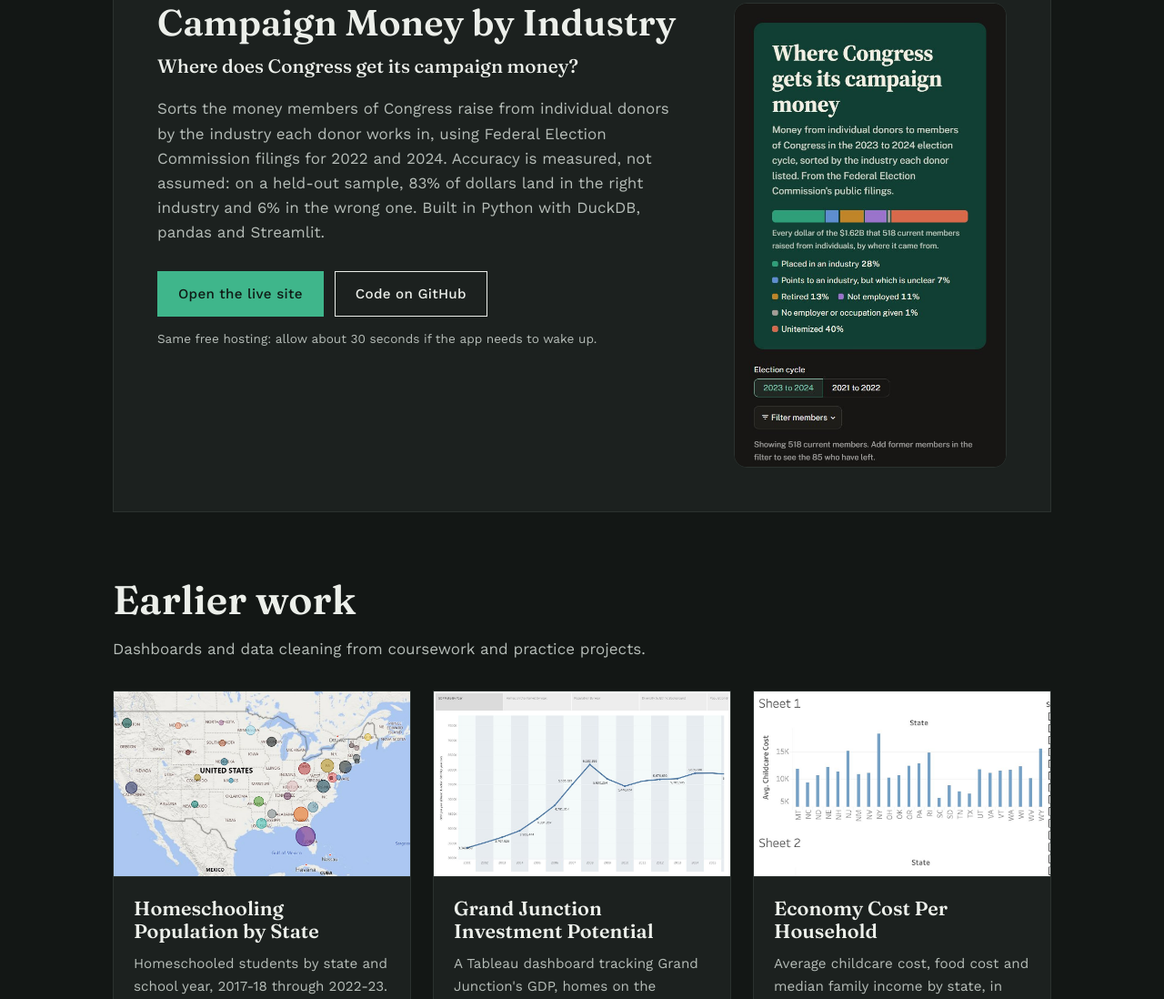
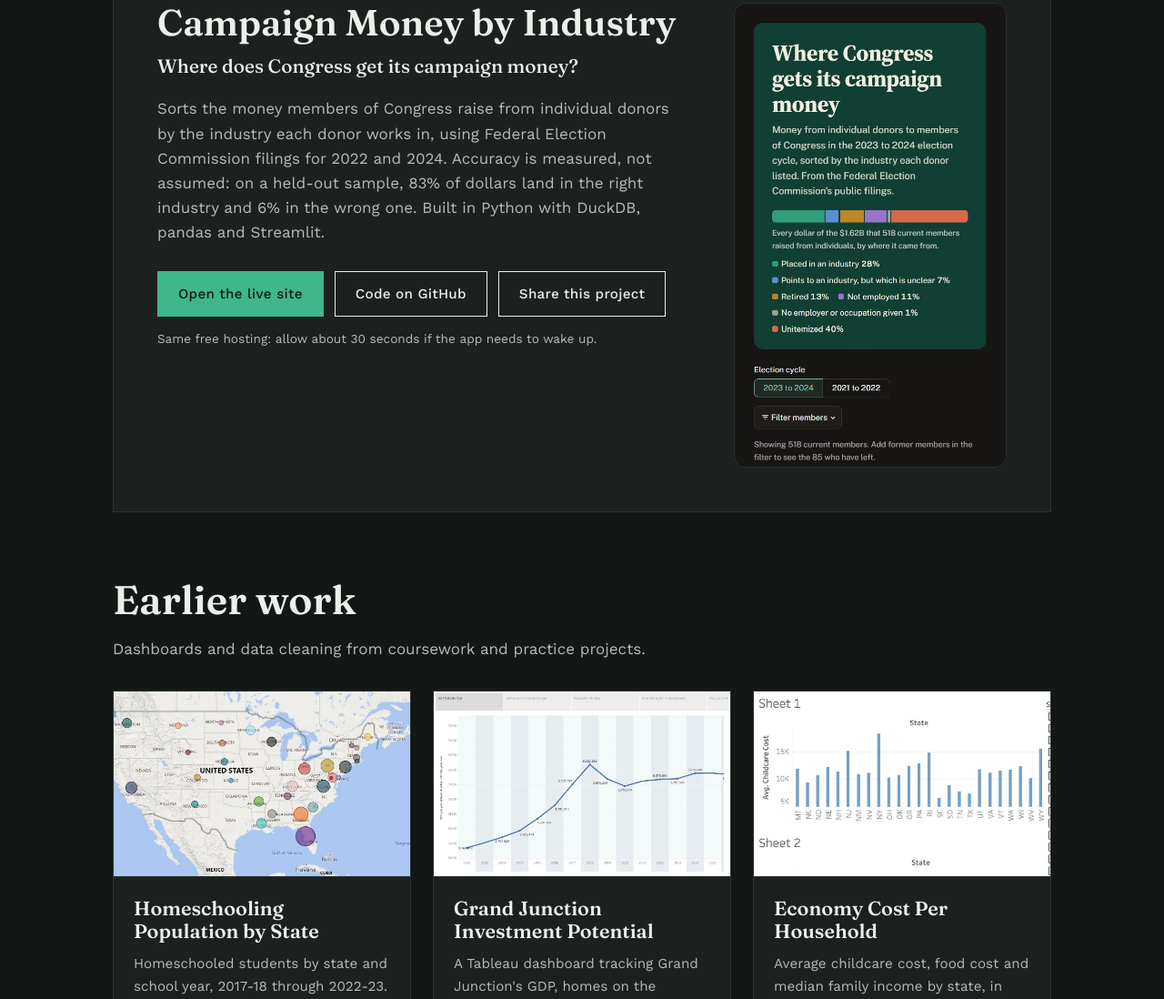
Before and after one commit to RendellRich/RendellRich.github.io, a plain HTML site: page index.html in a window 1280 px wide. Shown: the part 1460-2558 px from the top of the page at 91% size. Drawn offline with nearby package versions, Linux system fonts and the light colour scheme.

Commit message:
Link the Campaign Money share page from its project card (#8)

```diff
--- a/index.html
+++ b/index.html
@@ -209,6 +209,7 @@
           <div class="actions">
             <a class="btn primary" href="https://campaign-money.streamlit.app">Open the live site</a>
             <a class="btn ghost" href="https://github.com/RendellRich/campaign-money">Code on GitHub</a>
+            <a class="btn ghost" href="campaign-money/">Share this project</a>
           </div>
           <p class="note">Same free hosting: allow about 30 seconds if the app needs to wake up.</p>
         </div>
```
